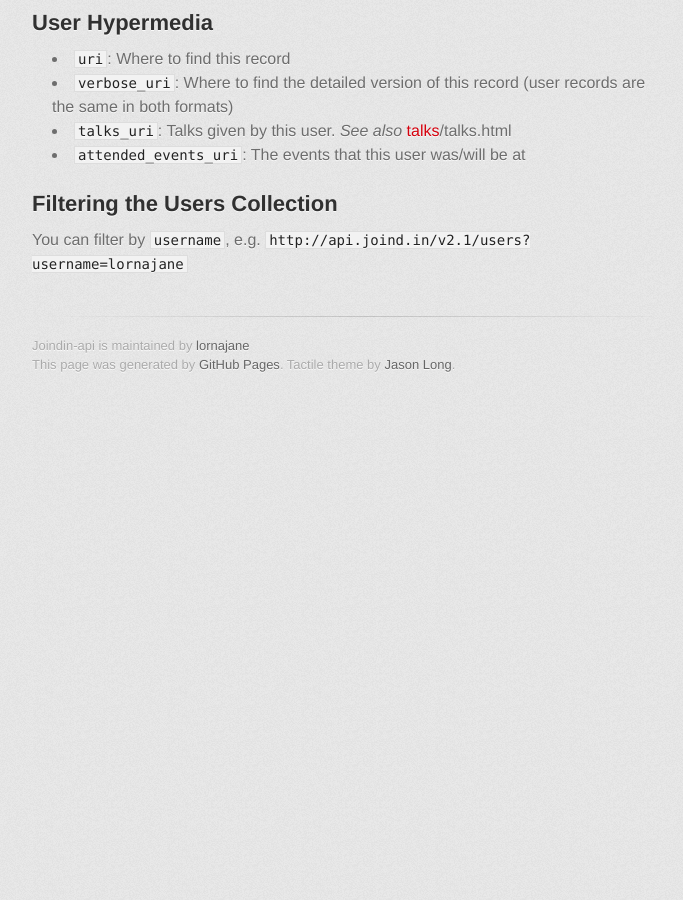
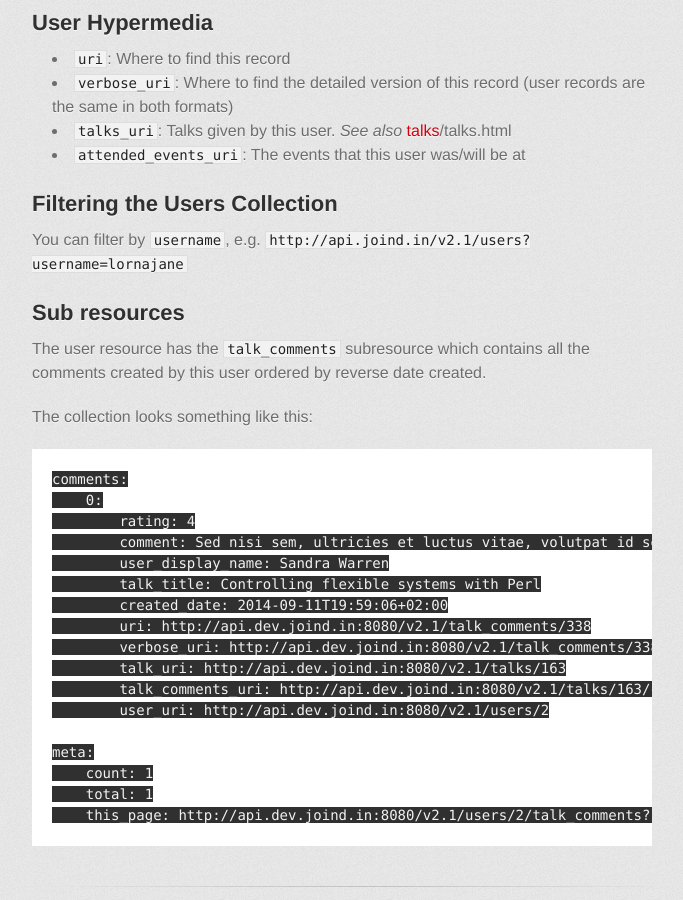
Before and after one commit to joindin/joindin-api, a Jekyll site: the page built from users.md, in a window 1280 px wide and 900 px high, scrolled down 1139 px. Shown: the whole window, without its empty margins (298-981 px from the left). Built offline with Jekyll 4.4.1, drawn with Linux system fonts in a browser that asks for light colours; some web fonts are replaced; before the commit the page ends 1544 px from its top, so only the background shows below that.

Commit message:
Document the talk_comments user subresource

```diff
--- a/users.md
+++ b/users.md
@@ -52,3 +52,30 @@ The verbose user format simply include the ``gravatar_hash`` field.
 ## Filtering the Users Collection
 
 You can filter by ``username``, e.g. ``{{ site.apiurl }}/v2.1/users?username=lornajane``
+
+## Sub resources
+
+The user resource has the `talk_comments` subresource which contains all the
+comments created by this user ordered by reverse date created.
+
+The collection looks something like this:
+
+~~~~
+comments:
+    0:
+        rating: 4
+        comment: Sed nisi sem, ultricies et luctus vitae, volutpat id sem. Vestibulum ante ipsum primis in faucibus orci luctus et ultrices posuere cubilia Curae; Pellentesque elementum placerat lectus, sit amet dictum urna euismod quis. Vestibulum ante ipsum primis in faucibus orci luctus et ultrices posuere cubilia Curae; Pellentesque elementum placerat lectus, sit amet dictum urna euismod quis. Duis eu massa justo, vel mollis velit. Vivamus gravida, dolor ut porta bibendum, mauris ligula condimentum est, id facilisis ante massa a justo. Aliquam vulputate vulputate lobortis. Etiam ligula elit, condimentum lacinia fermentum nec, elementum id urna. Vivamus gravida, dolor ut porta bibendum, mauris ligula condimentum est, id facilisis ante massa a justo. Proin feugiat mattis dui, ut cursus purus feugiat vel. Nulla faucibus mollis ipsum sit amet vehicula. Proin feugiat mattis dui, ut cursus purus feugiat vel. Etiam ligula elit, condimentum lacinia fermentum nec, elementum id urna. Duis eu massa justo, vel mollis velit. Aliquam vulputate vulputate lobortis.
+        user_display_name: Sandra Warren
+        talk_title: Controlling flexible systems with Perl
+        created_date: 2014-09-11T19:59:06+02:00
+        uri: http://api.dev.joind.in:8080/v2.1/talk_comments/338
+        verbose_uri: http://api.dev.joind.in:8080/v2.1/talk_comments/338?verbose=yes
+        talk_uri: http://api.dev.joind.in:8080/v2.1/talks/163
+        talk_comments_uri: http://api.dev.joind.in:8080/v2.1/talks/163/comments
+        user_uri: http://api.dev.joind.in:8080/v2.1/users/2
+
+meta:
+    count: 1
+    total: 1
+    this_page: http://api.dev.joind.in:8080/v2.1/users/2/talk_comments?start=0&resultsperpage=20
+~~~~
```
Also changed, not shown: talk_comments.md (+4 -0 lines).
